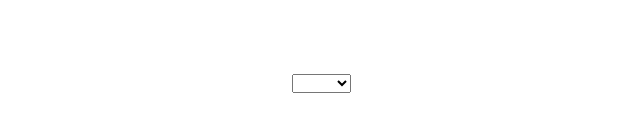
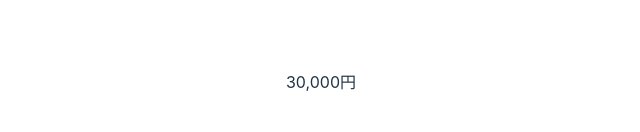
Before and after one commit to 2nofa11/NekoBook, a Vue app: page / in a window 1280 px wide. Shown: the part 318-450 px from the top of the page, without its empty margins (319-959 px from the left). Built offline with nearby package versions, Linux system fonts and the light colour scheme.

Commit message:
p134 filter関数は削除されて、computedに統一される

```diff
--- a/src/App.vue
+++ b/src/App.vue
@@ -1,11 +1,11 @@
 <script setup lang="ts">
 // This starter template is using Vue 3 <script setup> SFCs
 // Check out https://vuejs.org/api/sfc-script-setup.html#script-setup
-import Section17 from "./components/Section17.vue";
+import Section18 from "./components/Section18.vue";
 </script>
 
 <template>
-  <Section17 />
+  <Section18 />
 </template>
 
 <style scoped>
--- /dev/null
+++ b/src/components/Section18.vue
@@ -0,0 +1,29 @@
+<template>
+  <div>{{ localeNum }}円</div>
+</template>
+
+<script lang="ts">
+import { values } from "lodash";
+import { defineComponent } from "vue";
+
+export default defineComponent({
+  data() {
+    return {
+      price: 30000 as number,
+    };
+  },
+  // vue3で廃止（算出プロパティで置き換えを行う）
+  // filters: {
+  //   localeNum(val: number) {
+  //     return val.toLocaleString;
+  //   },
+  // },
+  computed: {
+    localeNum() {
+      return this.price.toLocaleString();
+    },
+  },
+});
+</script>
+
+<style></style>
```
